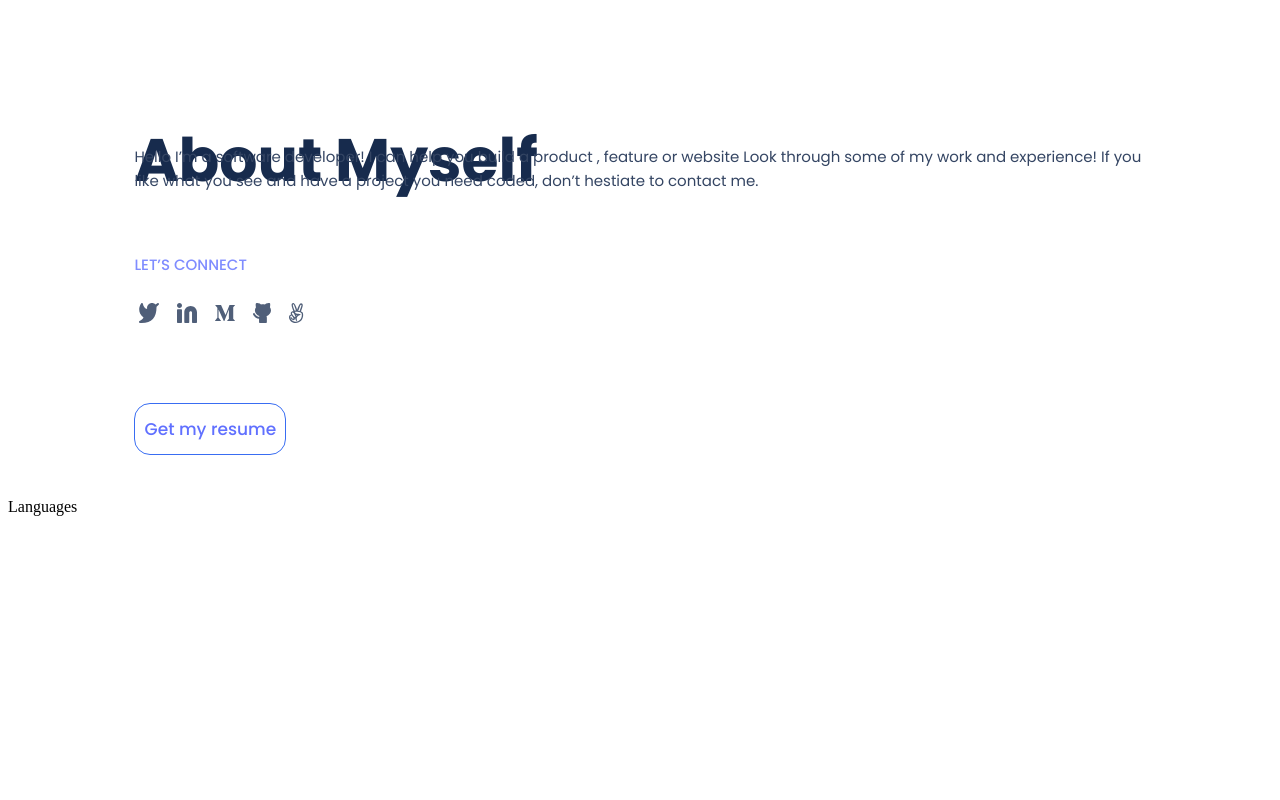
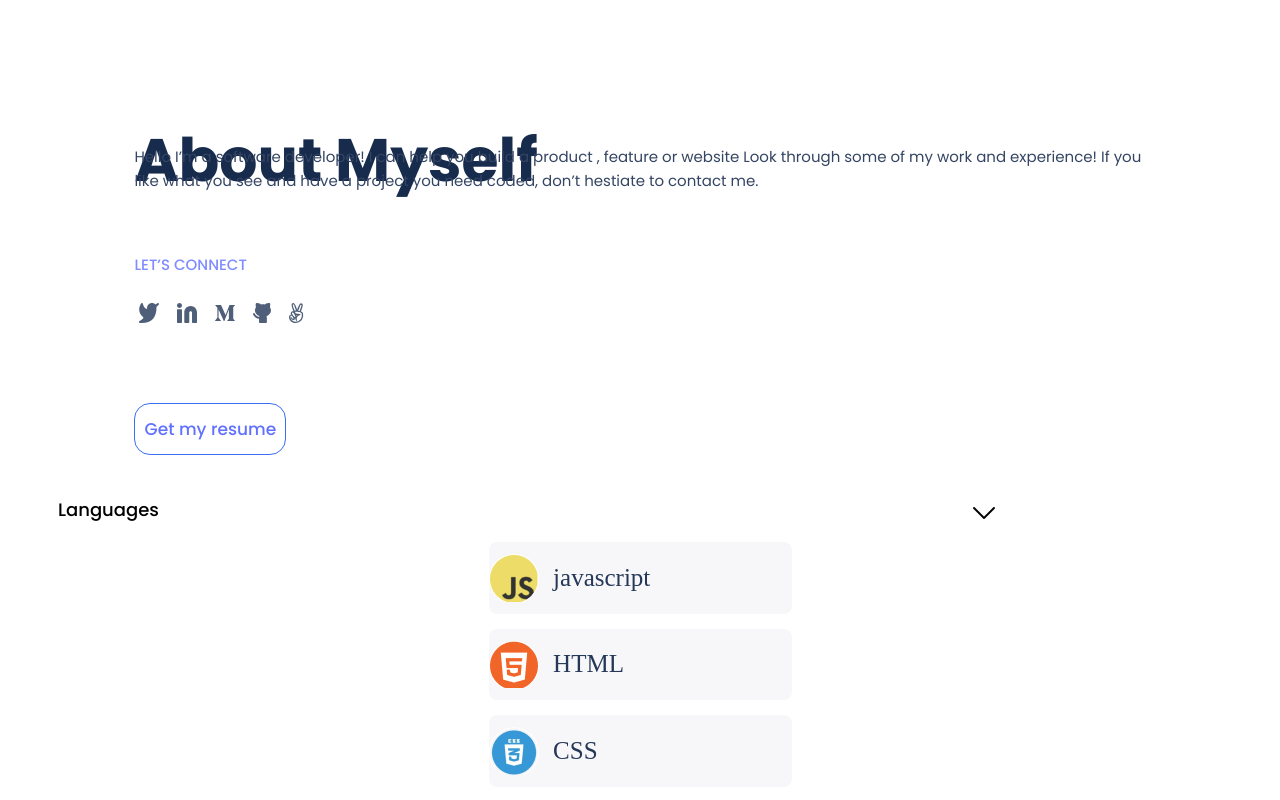
Before and after one commit to massaillon/setup-and-mobile-version-skeleton, a website: page index.html in a window 1280 px wide. Shown: the part 3987-4787 px from the top of the page. Before the commit the page ends 4511 px from the top, so only its background shows below. Drawn offline with Linux system fonts and the light colour scheme.

Commit message:
Updated the HTML and CSS files to aadd style on About Me section

```diff
--- a/index.html
+++ b/index.html
@@ -239,26 +239,29 @@
         <div><a class="button-project" href="#">Get my resume</a></div>
     </div>
       </div>
+
       <div class="lang-select">
           <div class="language-label">Languages</div>
-          <div class="lang-arrow-button"></div>
+          <div class="lang-arrow-button"><a href="#"><img alt=" " src="../setup-and-mobile-version-skeleton/images/icons8-expand-arrow-30.png"></a></div>
       </div>
+
       <div class="lang-box-container">
-          <div class="lang-box">
-              <div class="lang-logo"></div>
-              <div class="lang-label"></div>
+
+        <div class="lang-box">
+              <div class="lang-logo-js"></div>
+              <div class="lang-label">javascript</div>
           </div>
           <div class="lang-box">
-            <div class="lang-logo"></div>
-            <div class="lang-label"></div>
+            <div class="lang-logo-html"></div>
+            <div class="lang-label">HTML</div>
           </div>
           <div class="lang-box">
-            <div class="lang-logo"></div>
-            <div class="lang-label"></div>
+            <div class="lang-logo-css"></div>
+            <div class="lang-label">CSS</div>
           </div>
       </div>
 
        </section>
-        <footer></footer>
+       <!-- <footer></footer>-->
     </body>
 </html>
--- a/style.css
+++ b/style.css
@@ -226,7 +226,7 @@ a {
 .title-work-1 {
   /* border:1px solid lightseagreen; */
   color: #172b4d;
-  width: 295px;
+  width: 294px;
   height: auto;
   margin: 1px 0;
   left: 0;
@@ -379,3 +379,107 @@ a {
   justify-content: center;
   align-items: center;
 }
+
+.lang-select {
+  display: flex;
+
+  /* border: 1px solid red; */
+  font-weight: 500;
+  font-size: 18px;
+  line-height: 24px;
+  color: #000;
+  height: 24px;
+  left: 12px;
+  right: 78px;
+  margin-left: 50px;
+  font-family: 'Poppins', sans-serif;
+  font-style: normal;
+  justify-content: space-between;
+}
+
+.language-label {
+  flex: 3;
+
+  /* border: 1px solid blue; */
+}
+
+.lang-arrow-button {
+  flex: 1;
+  display: flex;
+
+  /* border: 1px solid blueviolet; */
+}
+
+.lang-box-container {
+  display: flex;
+  flex-direction: column;
+
+  /* border: 1px solid blue; */
+  height: 250px;
+  margin-top: 10px;
+  align-content: space-between;
+  align-items: center;
+  padding: 5px;
+  gap: 10px;
+}
+
+.lang-box {
+  flex: 1;
+  display: flex;
+
+  /* border: 1px solid blueviolet; */
+  position: static;
+  width: 303px;
+  height: 66.72px;
+  background: #f7f7f9;
+  border-radius: 8px;
+  margin-top: 5px;
+  gap: 5px;
+}
+
+.lang-logo-js {
+  flex: 1;
+
+  /* border: 1px solid blueviolet; */
+  width: 48px;
+  height: 48px;
+  align-self: center;
+  background-image: url(../setup-and-mobile-version-skeleton/images/JavaSript.png);
+  background-repeat: no-repeat;
+  padding: 2px -8px 2px 5px;
+}
+
+.lang-logo-html {
+  flex: 1;
+  align-self: center;
+
+  /* border: 1px solid blueviolet; */
+  width: 48px;
+  height: 48px;
+  background-image: url(../setup-and-mobile-version-skeleton/images/HTML.png);
+  background-repeat: no-repeat;
+}
+
+.lang-logo-css {
+  flex: 1;
+  align-self: center;
+
+  /* border: 1px solid blueviolet; */
+  width: 48px;
+  height: 48px;
+  background-image: url(../setup-and-mobile-version-skeleton/images/CSS.png);
+  background-repeat: no-repeat;
+}
+
+.lang-label {
+  flex: 4;
+  font-style: normal;
+  font-weight: 500;
+  font-size: 25px;
+  line-height: 20px;
+  color: #253858;
+  display: flex;
+  align-items: center;
+
+  /* border: 1px solid burlywood; */
+}
```
Also changed, not shown: images/CSS.png (added), images/HTML.png (added), images/JavaSript.png (added), images/arrow-bt-down.png (added), images/icons8-expand-arrow-30.png (added).
